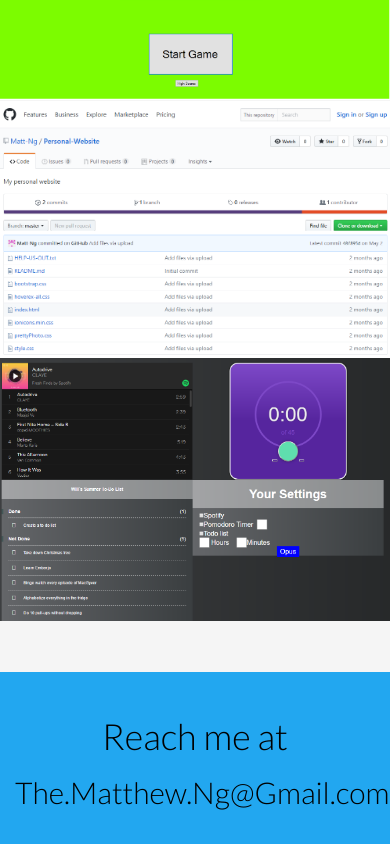
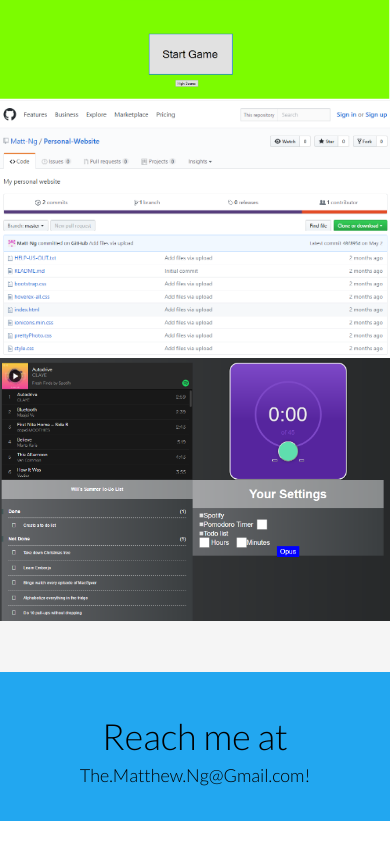
Before and after one commit to Matt-Ng/Matt-Ng.github.io, a plain HTML site: page index.html in a window 390 px wide. Shown: the part 2450-3294 px from the top of the page. After the commit the page ends 3271 px from the top, so only its background shows below. Drawn offline with Linux system fonts and the light colour scheme; files whose address does not match are found by name.

Commit message:
formatting issue fixed
fixed formatting problem that affected mobile browsers

```diff
--- a/index.html
+++ b/index.html
@@ -276,7 +276,7 @@
         <div class="row centered">
           <div class="col-md-8 col-md-offset-2">
           <h1>Reach me at</h1>
-              <a href="the.matthew.ng@gmail.com"><h2>The.Matthew.Ng@Gmail.com!</h2></a>
+              <a href="the.matthew.ng@gmail.com"><h4>The.Matthew.Ng@Gmail.com!</h4></a>
 
               <!-- <a href="#"><i class="ion-social-twitter"></i></a>
             <a href="#"><i class="ion-social-dribbble"></i></a>
```
